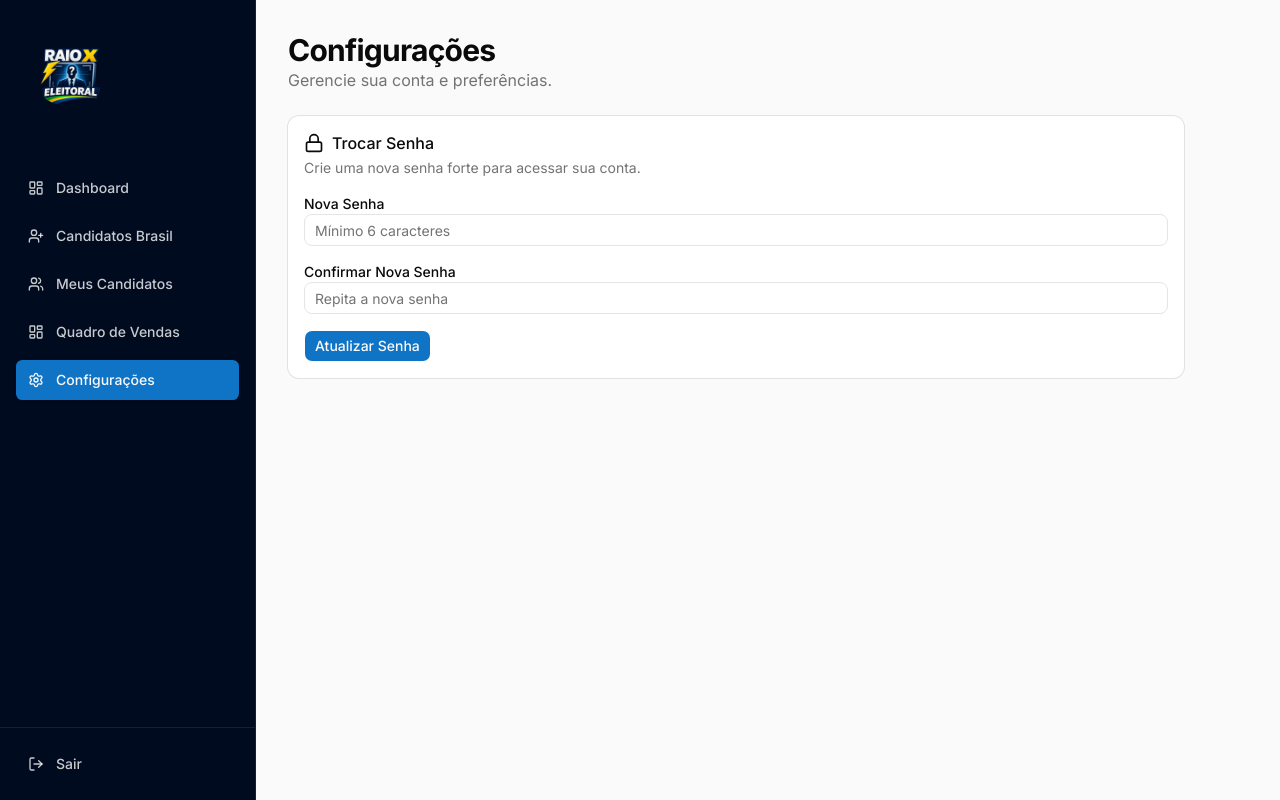
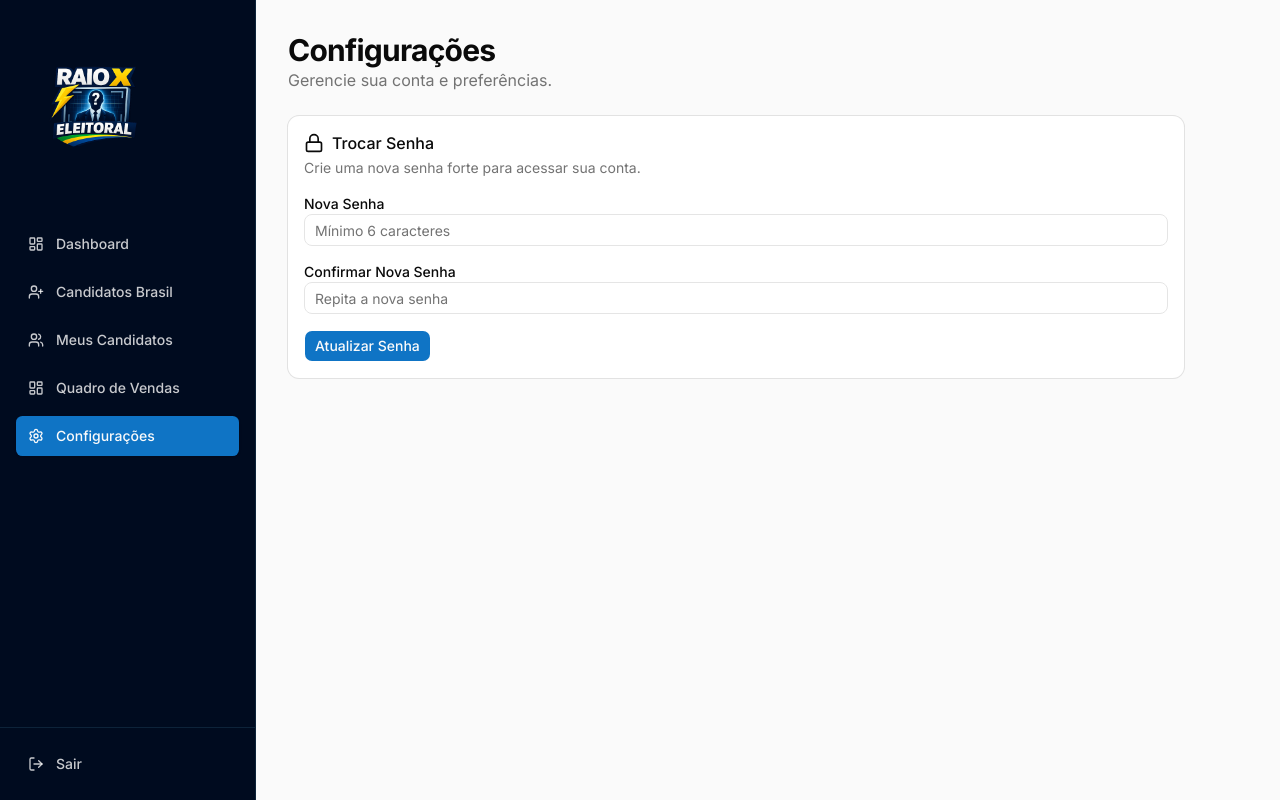
Before and after one commit to gatepfr/raioxeleitoral, a Next.js app: page /settings in a window 1280 px wide. Built offline with nearby package versions, Linux system fonts and the light colour scheme.

Commit message:
style: increase sidebar logo size to match menu width

```diff
--- a/components/layout/main-layout.tsx
+++ b/components/layout/main-layout.tsx
@@ -39,9 +39,15 @@ export function MainLayout({ children }: MainLayoutProps) {
         "fixed inset-y-0 left-0 z-50 w-64 bg-sidebar text-sidebar-foreground border-r border-sidebar-border flex flex-col transition-transform duration-300 lg:relative lg:translate-x-0",
         isMobileMenuOpen ? "translate-x-0" : "-translate-x-full"
       )}>
-        <div className="p-4 pt-6 flex items-center justify-between lg:justify-start">
-          <div className="w-full h-28 relative">
-             <Image src="/raioxeleitoral.png" alt="Raio X Eleitoral Logo" fill className="object-contain object-left" priority />
+        <div className="p-4 pt-8 flex items-center justify-center lg:justify-start">
+          <div className="w-full h-40 relative px-2">
+             <Image
+               src="/raioxeleitoral.png"
+               alt="Raio X Eleitoral Logo"
+               fill
+               className="object-contain object-center lg:object-left"
+               priority
+             />
           </div>
           <button
             className="lg:hidden p-2 text-sidebar-foreground/80 hover:text-white"
```
